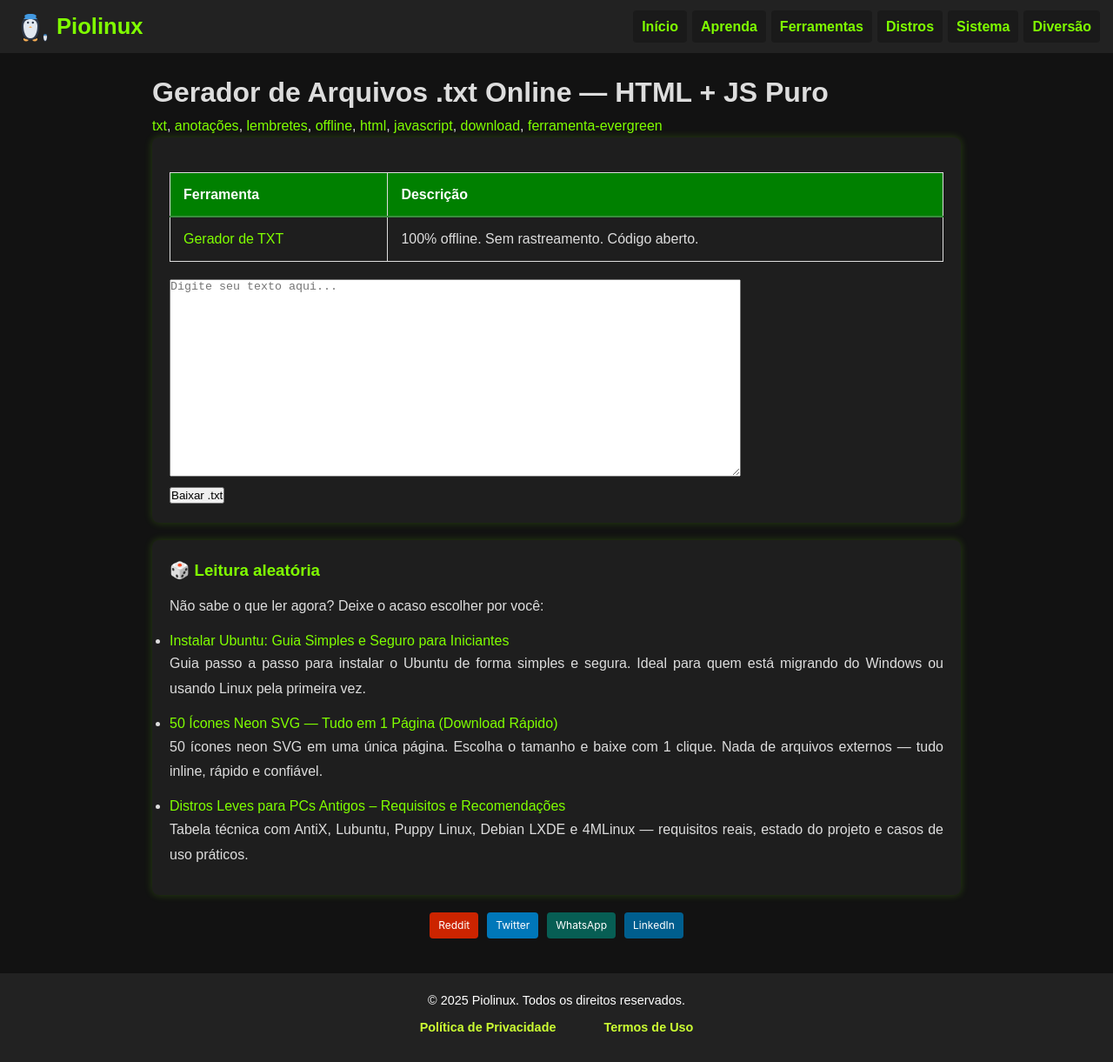
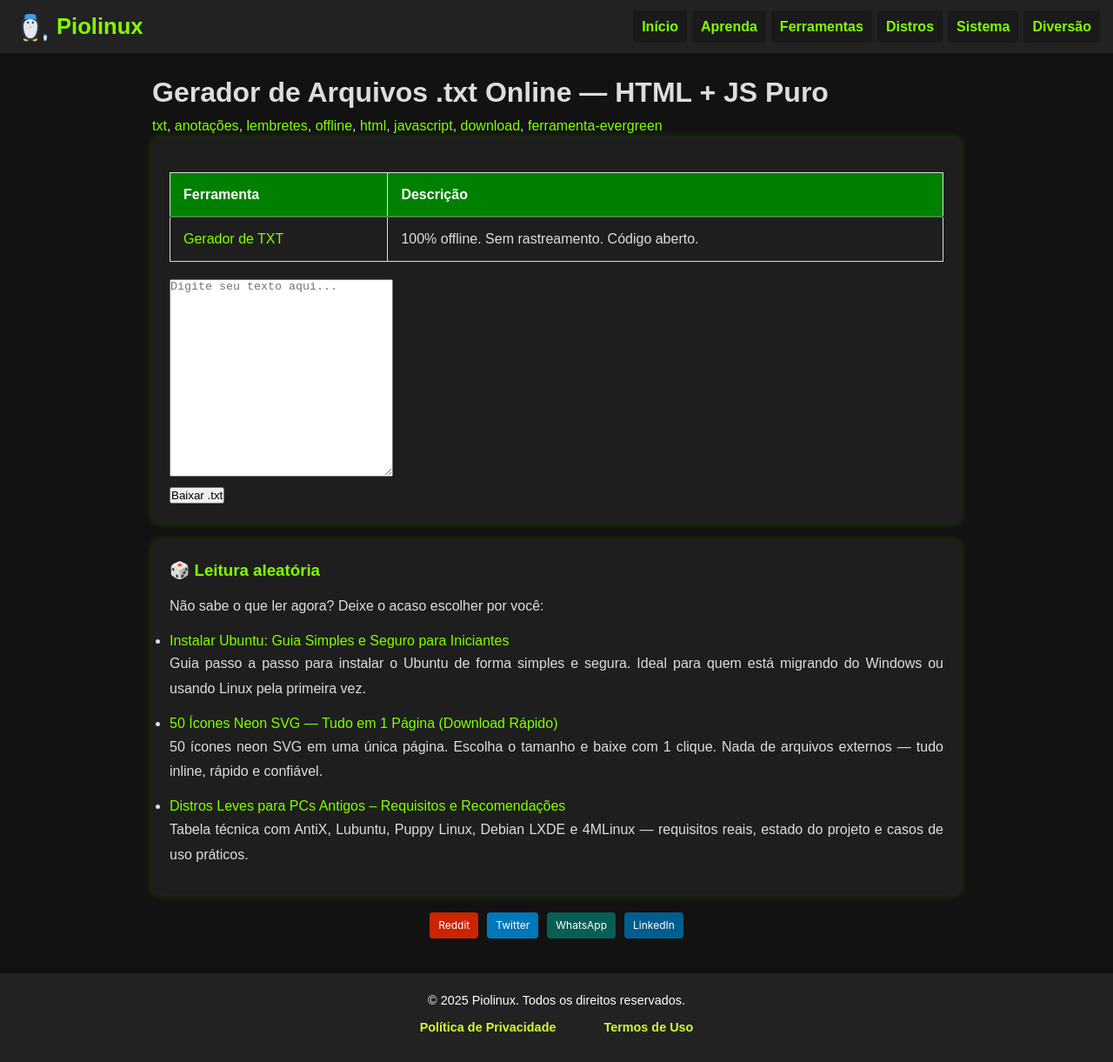
Before and after one commit to Piolinux/piolinux-site, a Jekyll site: the page built from _posts/2025-09-11-gerador-de-txt-offline-anote-salve-e-leve-com-voce.md, in a window 1280 px wide. Shown: the whole page at 87% size. Built offline with Jekyll 4.4.1, drawn with Linux system fonts in a browser that asks for light colours.

Commit message:
Update 2025-09-11-gerador-de-txt-offline-anote-salve-e-leve-com-voce.md

```diff
--- a/_posts/2025-09-11-gerador-de-txt-offline-anote-salve-e-leve-com-voce.md
+++ b/_posts/2025-09-11-gerador-de-txt-offline-anote-salve-e-leve-com-voce.md
@@ -33,7 +33,7 @@ permalink: /gerador-txt-offline-anotacoes-lembretes/
 </table>
 
 
- <textarea id="content" placeholder="Digite seu texto aqui..." rows="15" cols="80"></textarea>
+ <textarea id="content" placeholder="Digite seu texto aqui..." rows="15" cols="30"></textarea>
 <br>
 <button onclick="downloadTxt()">Baixar .txt</button>
 
```
